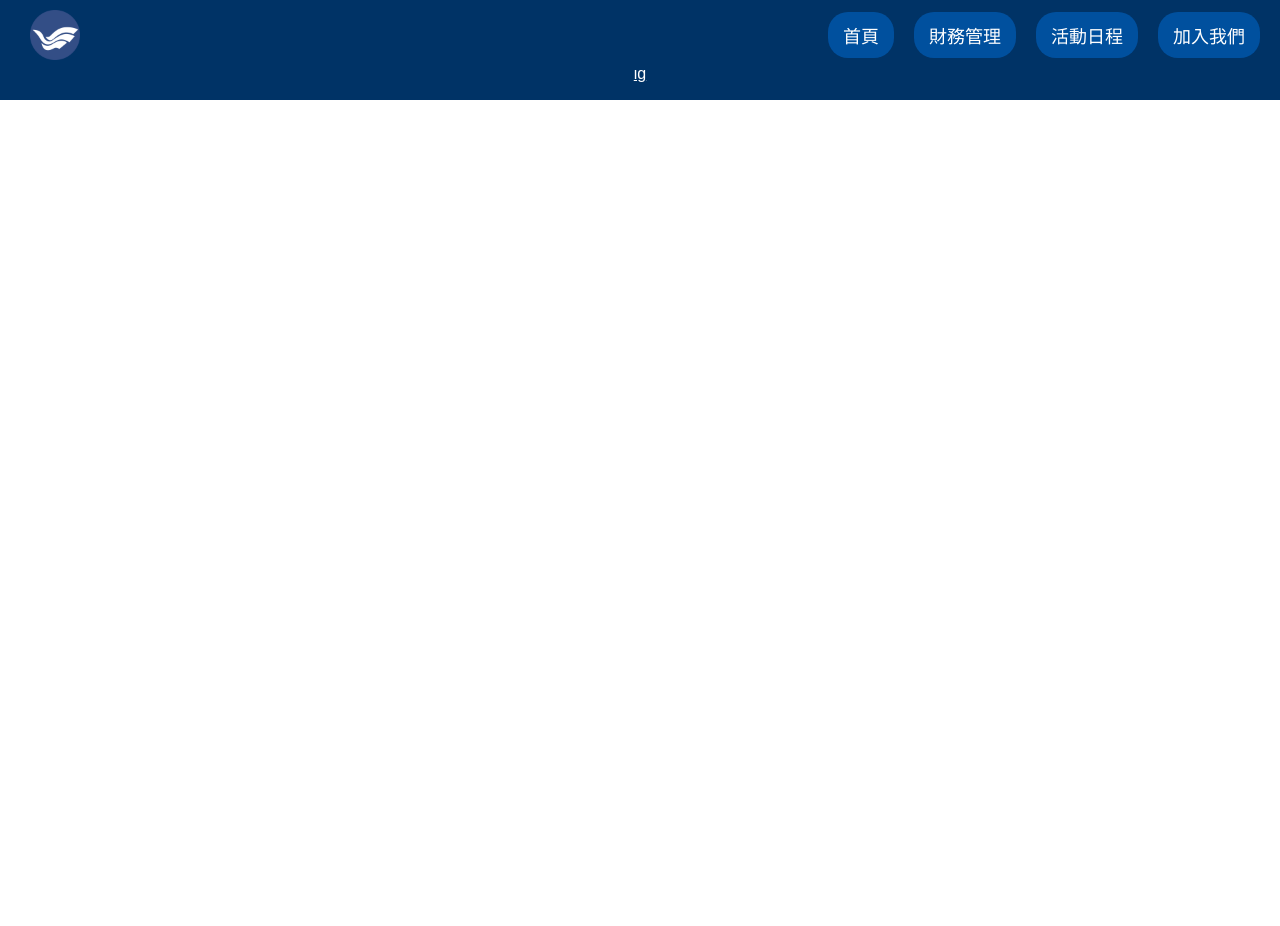
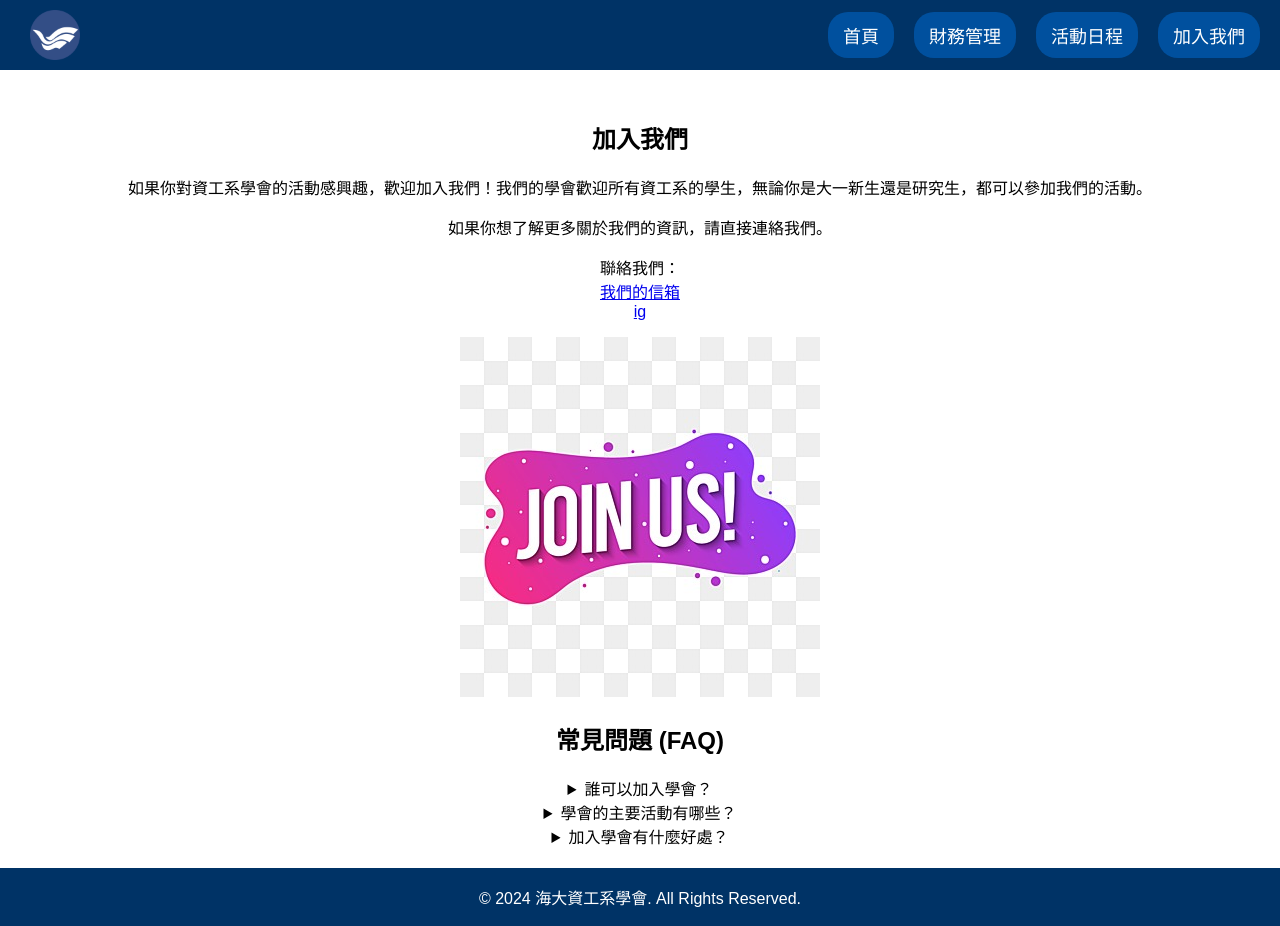
Before and after one commit to wwilsson94624/-, a plain HTML site: page joinus.html in a window 1280 px wide. Before the commit the page ends 800 px from the top, so only its background shows below. Drawn offline with Linux system fonts and the light colour scheme.

Commit message:
稍微加點東西

```diff
--- a/joinus.html
+++ b/joinus.html
@@ -1,11 +1,16 @@
 <!DOCTYPE html>
 <html lang="en">
+
 <head>
   <meta charset="UTF-8" />
   <meta name="viewport" content="width=device-width, initial-scale=1.0" />
   <title>加入我們</title>
   <link rel="stylesheet" href="style.css" />
+  <style>
+
+  </style>
 </head>
+
 <body>
   <header>
     <img src="picture/ntoulogo.png" alt="海洋大學 LOGO" />
@@ -17,17 +22,45 @@
     </nav>
   </header>
 
-    <footer>
+  <main>
+    <section>
+      <h1>加入我們</h1>
+      <p>
+        如果你對資工系學會的活動感興趣，歡迎加入我們！我們的學會歡迎所有資工系的學生，無論你是大一新生還是研究生，都可以參加我們的活動。
+      </p>
+      <p>
+        如果你想了解更多關於我們的資訊，請直接連絡我們。
+      </p>
+
       <p>
         聯絡我們：
         <br />
         <a href="mailto:ntoucssa@email.ntou.edu.tw">我們的信箱</a>
         <br />
-        <a
-          href="https://www.instagram.com/ntou_cse?utm_source=ig_web_button_share_sheet&igsh=ZDNlZDc0MzIxNw=="
-          >ig</a
-        >
+        <a href="https://www.instagram.com/ntou_cse?utm_source=ig_web_button_share_sheet&igsh=ZDNlZDc0MzIxNw==">ig</a>
       </p>
+    </section>
+    <img src="picture/join_us.jpg" alt="join_us" />
+    <section>
+      <h2>常見問題 (FAQ)</h2>
+      <details>
+        <summary>誰可以加入學會？</summary>
+        <p>只要是本校資工系的學生都可以加入！</p>
+      </details>
+      <details>
+        <summary>學會的主要活動有哪些？</summary>
+        <p>我們會舉辦迎新會、電競週、聯誼活動、協助舉辦ob賽等。</p>
+      </details>
+      <details>
+        <summary>加入學會有什麼好處？</summary>
+        <p>你可以擴展人脈、提升技術能力，並且參與豐富的活動！</p>
+      </details>
+    </section>
+  </main>
+
+  <footer>
+    <p>&copy; 2024 海大資工系學會. All Rights Reserved.</p>
   </footer>
 </body>
+
 </html>
```
Also changed, not shown: picture/join_us.jpg (added). Lines whose indentation alone changed are shown as unchanged.
